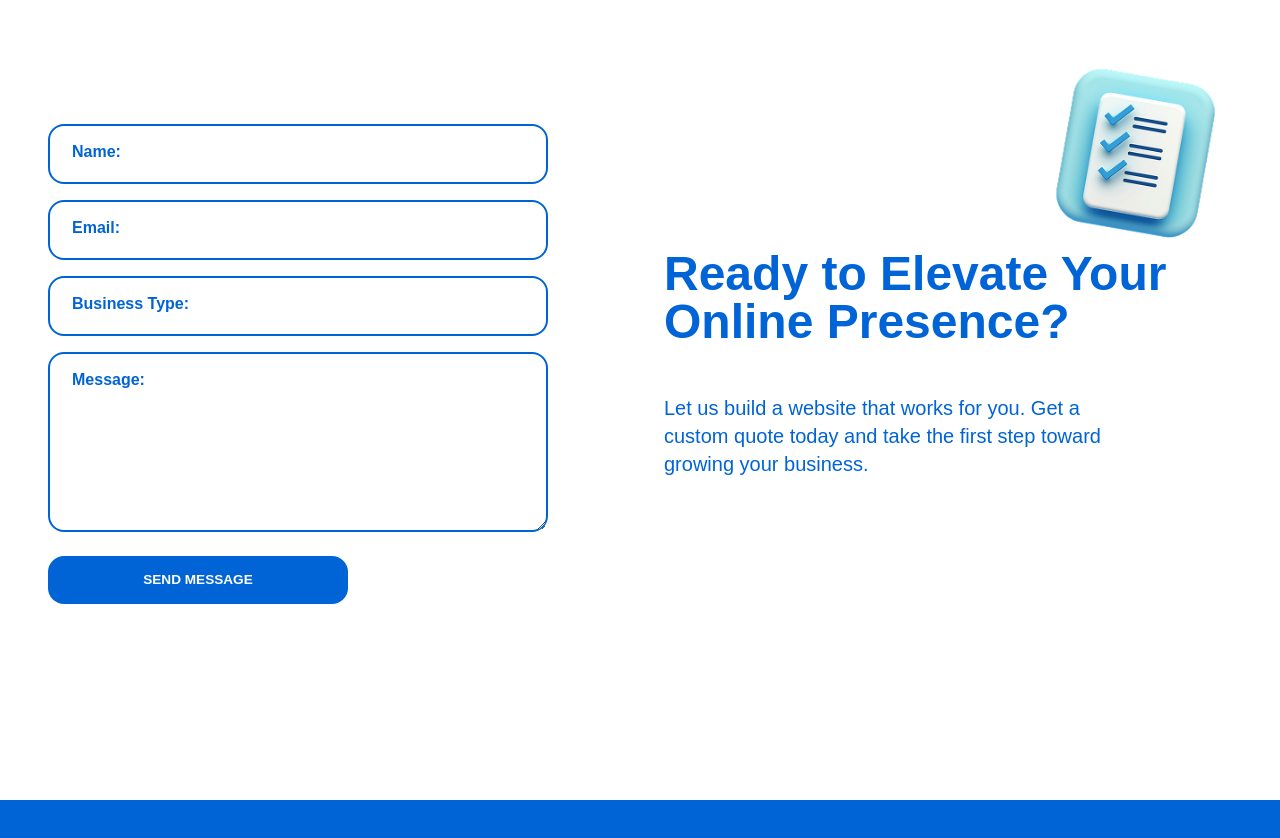
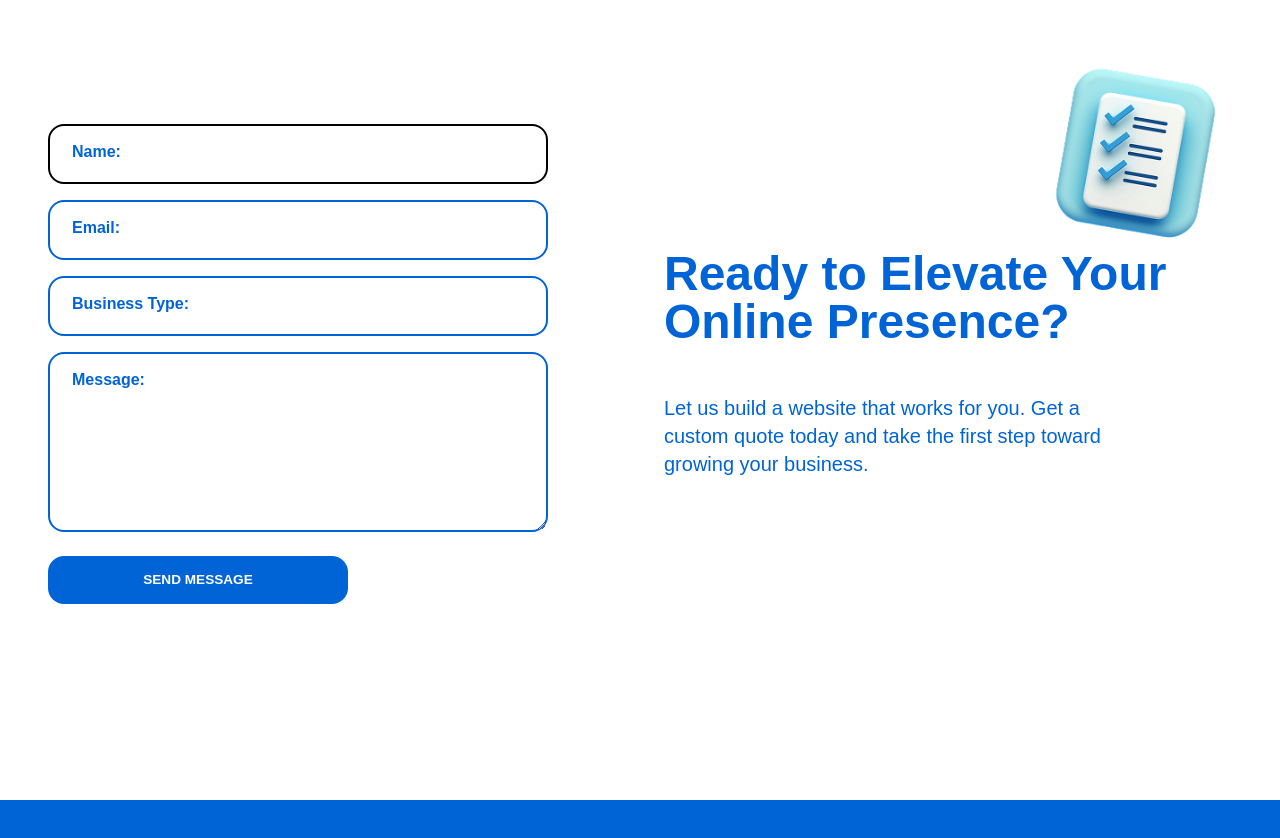
Before and after one commit to fperezfrancisco/dream-dev, a Next.js app: page / in a window 1280 px wide. Shown: the part 4520-5358 px from the top of the page. Built offline with nearby package versions, Linux system fonts and the light colour scheme.

Commit message:
testing & debugging border color and modal

```diff
--- a/components/ContactSection.jsx
+++ b/components/ContactSection.jsx
@@ -101,7 +101,7 @@ const ContactSection = () => {
                     required
                     id="name"
                     type="text"
-                    className="border-2 w-full border-primary rounded-2xl py-4 px-6 pl-20"
+                    className="border-2 w-full border-black rounded-2xl py-4 px-6 pl-20"
                   />
                 </li>
                 <li className="w-full flex relative">
--- a/components/ui/ProjectModal.jsx
+++ b/components/ui/ProjectModal.jsx
@@ -7,12 +7,12 @@ import { IoClose } from "react-icons/io5";
 const ProjectModal = ({ modalOpen, setModal, project }) => {
   return (
     <div className="w-[100%] h-[100%] fixed z-40 m-auto top-0 bottom-0 left-0 right-0 bg-black/60">
-      <div className="absolute top-0 bottom-0 right-0 left-0 m-auto w-[80%] h-fit max-h-[90%] lg:h-[80%] lg:max-h-none bg-black p-4 sm:py-8 sm:px-10">
+      <div className="absolute top-0 bottom-0 right-0 left-0 m-auto w-[80%] h-fit min-h-[50%] max-h-[90%] lg:h-[80%] lg:max-h-none bg-black p-4 sm:py-8 sm:px-10 overflow-y-scroll scrollbar-thin scrollbar-thumb-black scrollbar-track-transparent">
         <IoClose
           className="size-[48px] absolute top-8 right-8 z-50 text-white cursor-pointer"
           onClick={() => setModal(false)}
         />
-        <div className="w-full h-full overflow-y-scroll scrollbar-thin scrollbar-thumb-black scrollbar-track-transparent">
+        <div className="w-full h-full">
           <Image
             alt="project image"
             src={project.preview ? project.preview : project.thumbnail}
```
Also changed, not shown: app/assets/._brew-haven-mock.png, app/assets/._core-mock.png.
